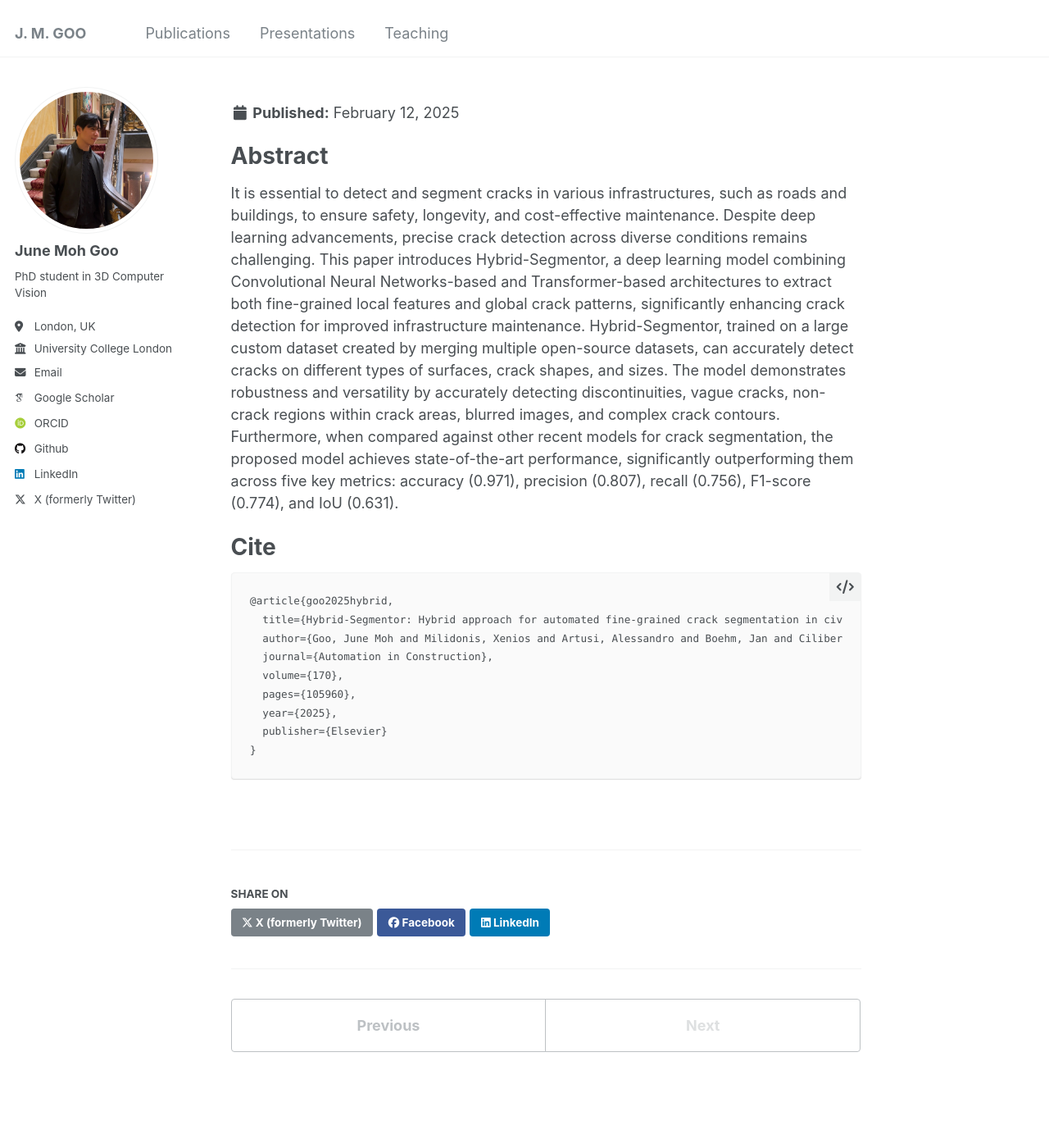
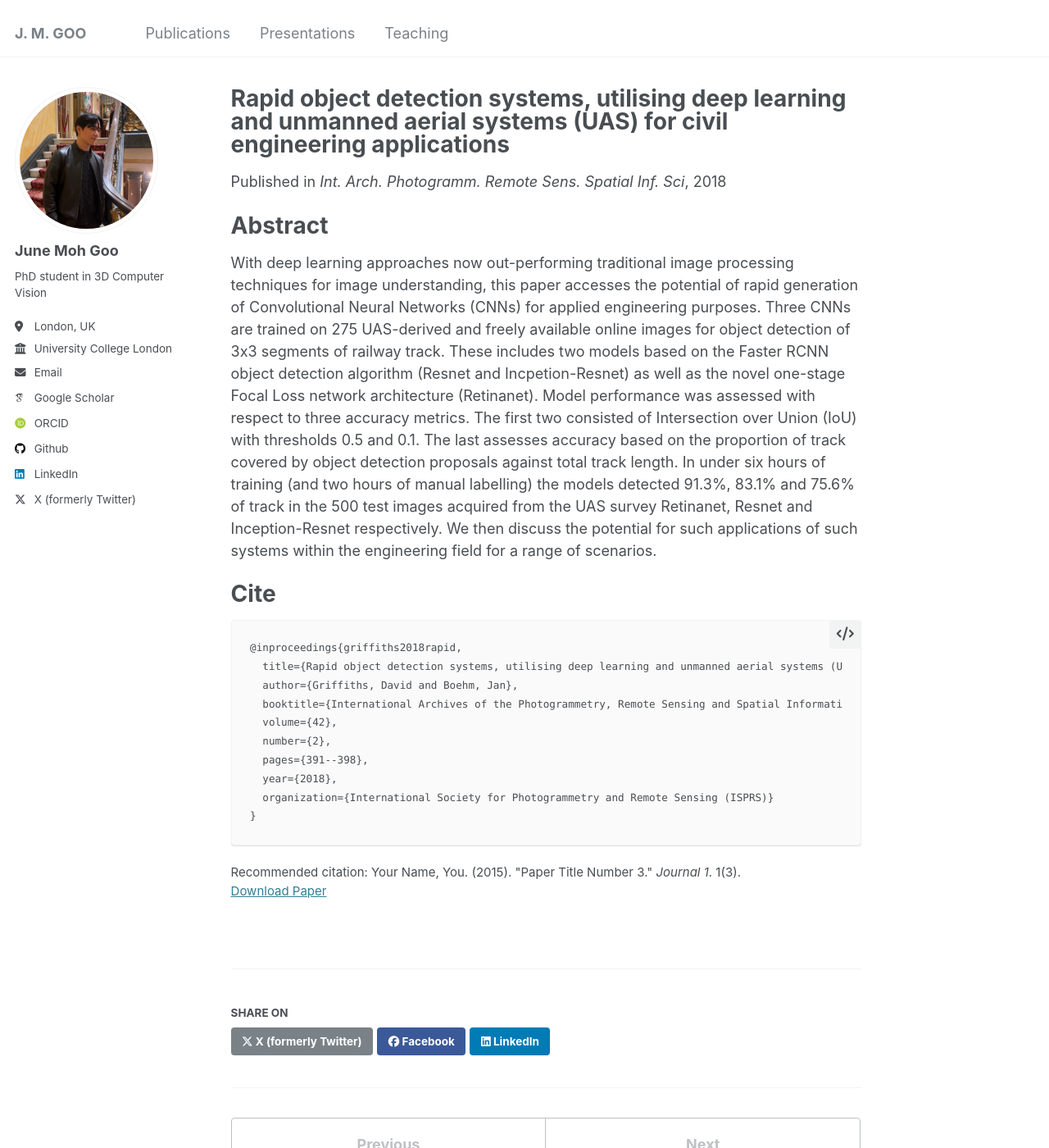
Before and after one commit to junegoo94/junegoo94.github.io, a Jekyll site: the page built from _publications/2025-02-01-hybrid_segmentor.md, in a window 1280 px wide and 1400 px high. Shown: the whole window at 82% size. Built offline with Jekyll 4.4.1, drawn with Linux system fonts in a browser that asks for light colours; some web fonts are replaced.

Commit message:
Update 2025-02-01-hybrid_segmentor.md

````diff
--- a/_publications/2025-02-01-hybrid_segmentor.md
+++ b/_publications/2025-02-01-hybrid_segmentor.md
@@ -1,33 +1,33 @@
 ---
-title: Hybrid-Segmentor: Hybrid approach for automated fine-grained crack segmentation in civil infrastructure
-authors: <b>June Moh Goo</b>, Xenios Milidonis, Alessandro Artusi, Jan Boehm, Carlo Ciliberto
+title: Rapid object detection systems, utilising deep learning and unmanned aerial systems (UAS) for civil engineering applications
+authors: <b>David Griffiths</b>, Jan Boehm
 collection: publications
-category: manuscripts
-permalink: /publication/hybrid_segmentor
-excerpt: This paper introduces Hybrid-Segmentor, a deep learning model that combines CNN and Transformer architectures to capture both local details and global patterns for precise crack detection and segmentation across diverse surfaces, achieving new state-of-the-art performance(railway track).
-date: 2025-02-01
-year: 2025
-venue: Automation in Construction
-paperurl: https://www.sciencedirect.com/science/article/pii/S0926580524006964
+permalink: /publication/rapid-object-detection
+excerpt: An experimental assessment addressing the ability to train a deep CNN-based object detector (RetinaNet / Faster R-CNN on a low quantity of training data. Specifically in the context of repetitive features (railway track).
+date: 2018-05-30
+year: 2018
+venue: Int. Arch. Photogramm. Remote Sens. Spatial Inf. Sci
+paperurl: https://www.int-arch-photogramm-remote-sens-spatial-inf-sci.net/XLII-2/391/2018/
 citation: Your Name, You. (2015). &quot;Paper Title Number 3.&quot; <i>Journal 1</i>. 1(3).
-teaser: hybrid_segmentor.png
+teaser: rapid.png
 ---
 
 # Abstract
 
-It is essential to detect and segment cracks in various infrastructures, such as roads and buildings, to ensure safety, longevity, and cost-effective maintenance. Despite deep learning advancements, precise crack detection across diverse conditions remains challenging. This paper introduces Hybrid-Segmentor, a deep learning model combining Convolutional Neural Networks-based and Transformer-based architectures to extract both fine-grained local features and global crack patterns, significantly enhancing crack detection for improved infrastructure maintenance. Hybrid-Segmentor, trained on a large custom dataset created by merging multiple open-source datasets, can accurately detect cracks on different types of surfaces, crack shapes, and sizes. The model demonstrates robustness and versatility by accurately detecting discontinuities, vague cracks, non-crack regions within crack areas, blurred images, and complex crack contours. Furthermore, when compared against other recent models for crack segmentation, the proposed model achieves state-of-the-art performance, significantly outperforming them across five key metrics: accuracy (0.971), precision (0.807), recall (0.756), F1-score (0.774), and IoU (0.631).
+With deep learning approaches now out-performing traditional image processing techniques for image understanding, this paper accesses the potential of rapid generation of Convolutional Neural Networks (CNNs) for applied engineering purposes. Three CNNs are trained on 275 UAS-derived and freely available online images for object detection of 3x3 segments of railway track. These includes two models based on the Faster RCNN object detection algorithm (Resnet and Incpetion-Resnet) as well as the novel one-stage Focal Loss network architecture (Retinanet). Model performance was assessed with respect to three accuracy metrics. The first two consisted of Intersection over Union (IoU) with thresholds 0.5 and 0.1. The last assesses accuracy based on the proportion of track covered by object detection proposals against total track length. In under six hours of training (and two hours of manual labelling) the models detected 91.3%, 83.1% and 75.6% of track in the 500 test images acquired from the UAS survey Retinanet, Resnet and Inception-Resnet respectively. We then discuss the potential for such applications of such systems within the engineering field for a range of scenarios.
 
 
 # Cite
 
 ```
-@article{goo2025hybrid,
-  title={Hybrid-Segmentor: Hybrid approach for automated fine-grained crack segmentation in civil infrastructure},
-  author={Goo, June Moh and Milidonis, Xenios and Artusi, Alessandro and Boehm, Jan and Ciliberto, Carlo},
-  journal={Automation in Construction},
-  volume={170},
-  pages={105960},
-  year={2025},
-  publisher={Elsevier}
+@inproceedings{griffiths2018rapid,
+  title={Rapid object detection systems, utilising deep learning and unmanned aerial systems (UAS) for civil engineering applications},
+  author={Griffiths, David and Boehm, Jan},
+  booktitle={International Archives of the Photogrammetry, Remote Sensing and Spatial Information Sciences-ISPRS Archives},
+  volume={42},
+  number={2},
+  pages={391--398},
+  year={2018},
+  organization={International Society for Photogrammetry and Remote Sensing (ISPRS)}
 }
 ```
````
